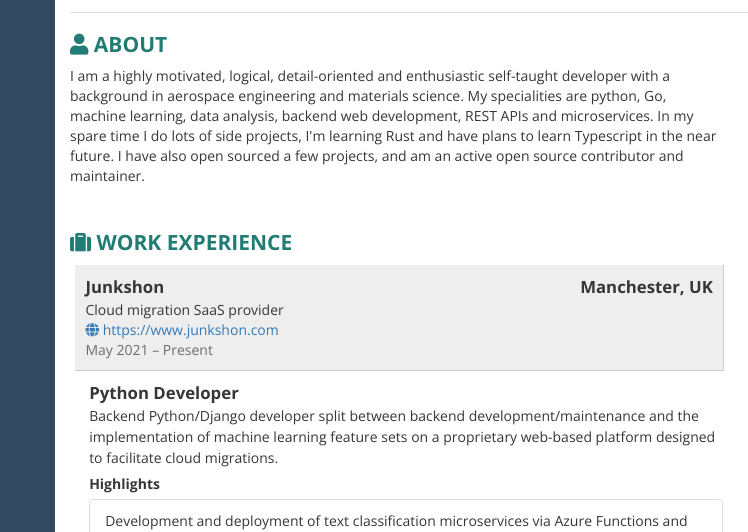
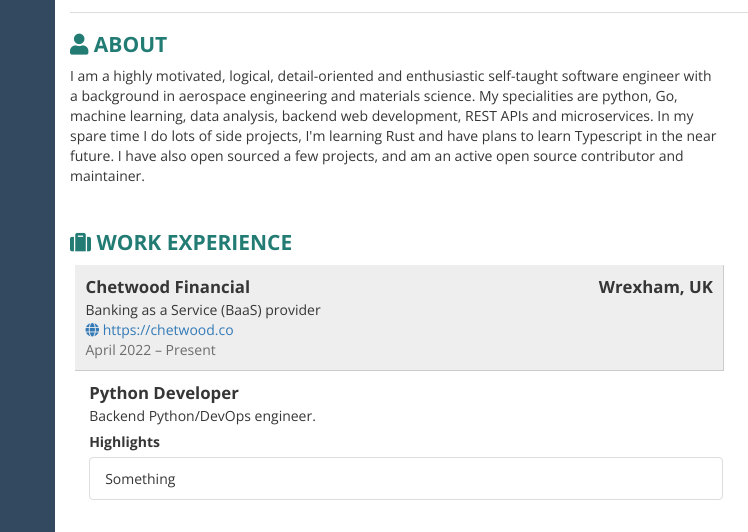
Before and after one commit to FollowTheProcess/cv, a website: page public/index.html in a window 1280 px wide. Shown: the part 245-777 px from the top of the page, 0-748 px from the left. Drawn offline with nearby package versions, Linux system fonts and the light colour scheme.

Commit message:
Update picture

```diff
--- a/public/index.html
+++ b/public/index.html
@@ -391,7 +391,7 @@ blockquote,
           <div id="photo-header" class="text-center">
             <!-- PHOTO (AVATAR) -->
             <div id="photo">
-              <img src="https:&#x2F;&#x2F;media-exp1.licdn.com&#x2F;dms&#x2F;image&#x2F;C4D03AQHNZ-pqT_W2wQ&#x2F;profile-displayphoto-shrink_400_400&#x2F;0&#x2F;1606758733678?e&#x3D;1646870400&amp;v&#x3D;beta&amp;t&#x3D;geWWJ0ZZWdeKVXEtzFH15Ner3zwhSdj5Sr8kZgJrRb0" alt="avatar">
+              <img src="https:&#x2F;&#x2F;avatars.githubusercontent.com&#x2F;u&#x2F;62767721?v&#x3D;4" alt="avatar">
             </div>
             <div id="text-header" >
               <h1>Tom Fleet<br><span>Software Engineer</span></h1>
@@ -404,11 +404,42 @@ blockquote,
           <!-- ABOUT ME -->
           <div class="box">
             <h2><i class="fas fa-user ico"></i> About</h2>
-            <p>I am a highly motivated, logical, detail-oriented and enthusiastic self-taught developer with a background in aerospace engineering and materials science. My specialities are python, Go, machine learning, data analysis, backend web development, REST APIs and microservices. In my spare time I do lots of side projects, I'm learning Rust and have plans to learn Typescript in the near future. I have also open sourced a few projects, and am an active open source contributor and maintainer.</p>
+            <p>I am a highly motivated, logical, detail-oriented and enthusiastic self-taught software engineer with a background in aerospace engineering and materials science. My specialities are python, Go, machine learning, data analysis, backend web development, REST APIs and microservices. In my spare time I do lots of side projects, I'm learning Rust and have plans to learn Typescript in the near future. I have also open sourced a few projects, and am an active open source contributor and maintainer.</p>
           </div>
           <!-- WORK EXPERIENCE -->
           <div class="box">
             <h2><i class= "fas fa-suitcase ico"></i> Work Experience</h2>
+              <div class="job clearfix">
+                <div class="row">
+                  <div class="details">
+                    <div class="where">
+                      Chetwood Financial
+                      <div class="pull-right">
+                        Wrexham, UK
+                      </div>
+                    </div>
+                    <div class="description">
+                      Banking as a Service (BaaS) provider
+                    </div>
+                    <div class="address">
+                      <a href="https:&#x2F;&#x2F;chetwood.co" target= "_blank"><i class="fas fa-globe ico"></i> https:&#x2F;&#x2F;chetwood.co</a>
+                    </div>
+                    <div class="year">April 2022 – Present</div>
+                  </div>
+                </div>
+                <div class="row">
+                  <div class="job-details col-xs-11">
+                    <div class="profession">Python Developer</div>
+                    <div class="description">
+                      Backend Python/DevOps engineer.
+                      <div class="highlights">Highlights</div>
+                      <ul class="list-group">
+                        <li class="list-group-item">Something</li>
+                      </ul>
+                    </div>
+                  </div>
+                </div>
+              </div>
               <div class="job clearfix">
                 <div class="row">
                   <div class="details">
@@ -424,7 +455,7 @@ blockquote,
                     <div class="address">
                       <a href="https:&#x2F;&#x2F;www.junkshon.com" target= "_blank"><i class="fas fa-globe ico"></i> https:&#x2F;&#x2F;www.junkshon.com</a>
                     </div>
-                    <div class="year">May 2021 – Present</div>
+                    <div class="year">May 2021 – April 2022</div>
                   </div>
                 </div>
                 <div class="row">
--- a/resume.json
+++ b/resume.json
@@ -3,10 +3,10 @@
   "basics": {
     "name": "Tom Fleet",
     "label": "Software Engineer",
-    "image": "https://media-exp1.licdn.com/dms/image/C4D03AQHNZ-pqT_W2wQ/profile-displayphoto-shrink_400_400/0/1606758733678?e=1646870400&v=beta&t=geWWJ0ZZWdeKVXEtzFH15Ner3zwhSdj5Sr8kZgJrRb0",
+    "image": "https://avatars.githubusercontent.com/u/62767721?v=4",
     "email": "tomfleet2018@gmail.com",
     "url": "https://followtheprocess.github.io",
-    "summary": "I am a highly motivated, logical, detail-oriented and enthusiastic self-taught developer with a background in aerospace engineering and materials science. My specialities are python, Go, machine learning, data analysis, backend web development, REST APIs and microservices. In my spare time I do lots of side projects, I'm learning Rust and have plans to learn Typescript in the near future. I have also open sourced a few projects, and am an active open source contributor and maintainer.",
+    "summary": "I am a highly motivated, logical, detail-oriented and enthusiastic self-taught software engineer with a background in aerospace engineering and materials science. My specialities are python, Go, machine learning, data analysis, backend web development, REST APIs and microservices. In my spare time I do lots of side projects, I'm learning Rust and have plans to learn Typescript in the near future. I have also open sourced a few projects, and am an active open source contributor and maintainer.",
     "location": {
       "city": "Manchester",
       "countryCode": "UK"
@@ -32,6 +32,7 @@
       "position": "Python Developer",
       "url": "https://www.junkshon.com",
       "startDate": "2021-05-01",
+      "endDate": "2022-04-11",
       "summary": "Backend Python/Django developer split between backend development/maintenance and the implementation of machine learning feature sets on a proprietary web-based platform designed to facilitate cloud migrations.",
       "highlights": [
         "Development and deployment of text classification microservices via Azure Functions and Openfaas. Also created a robust and reusable “cookiecutter” template for such services.",
```
